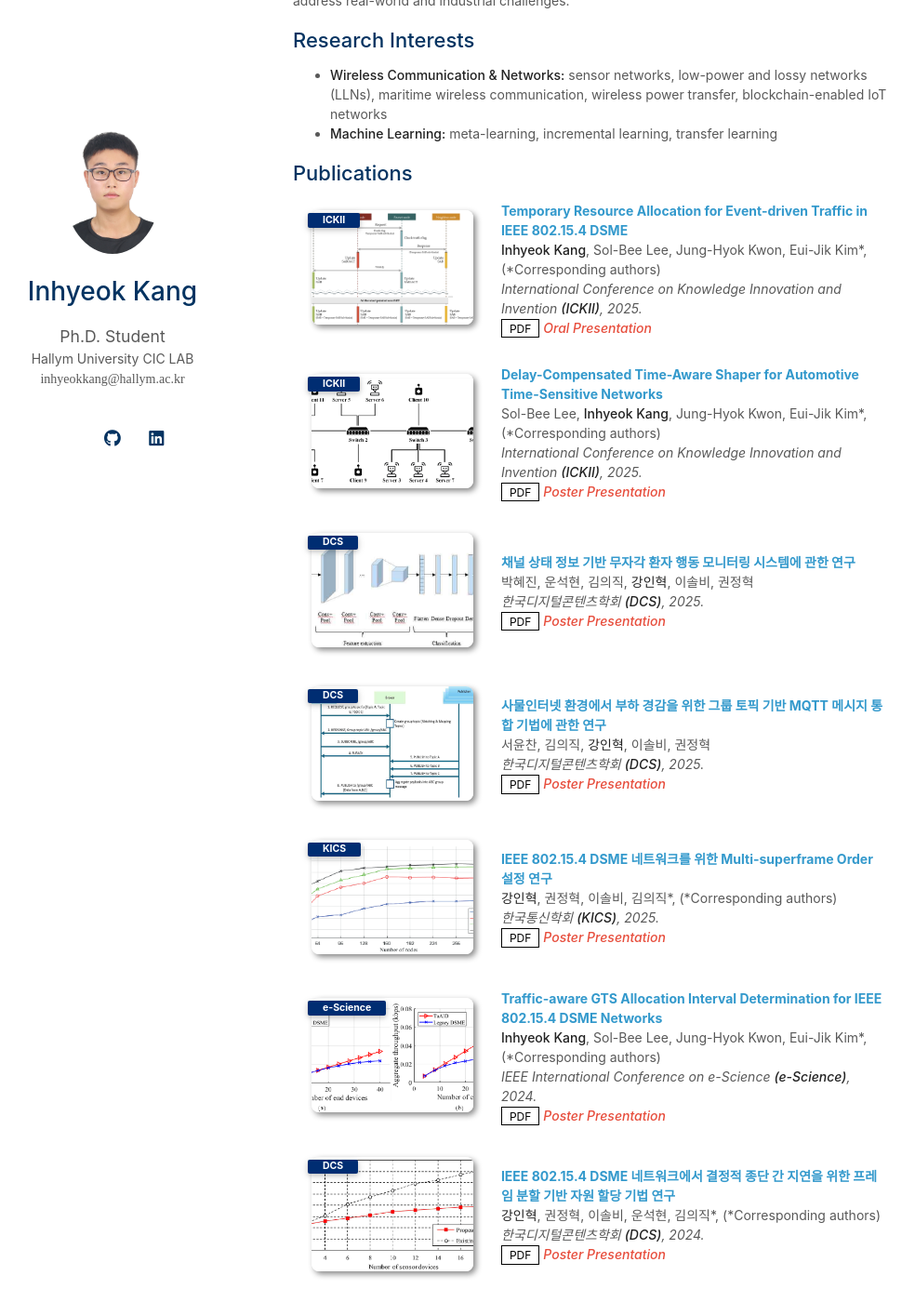
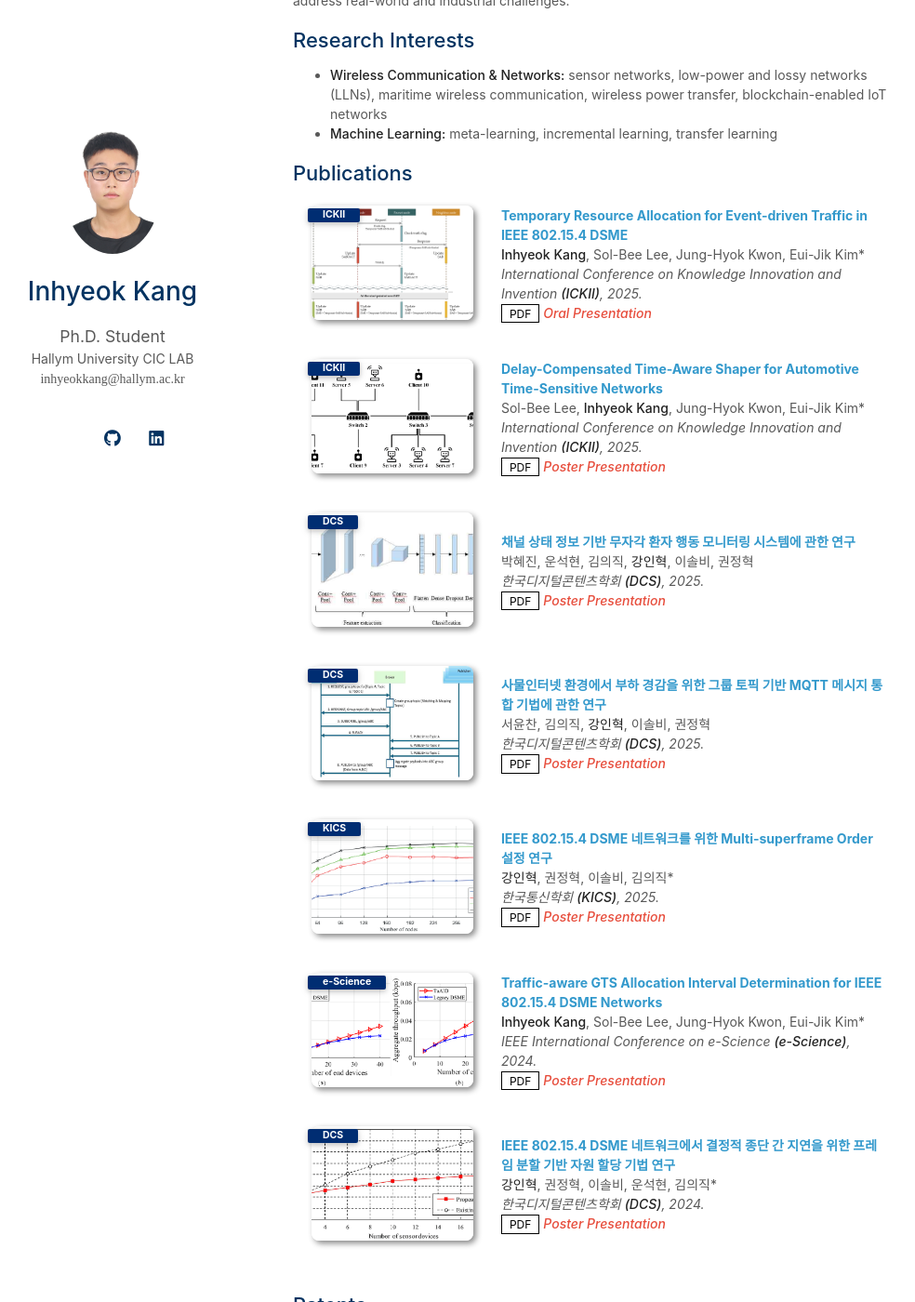
Before and after one commit to InhyeokKang/inhyeokkang.github.io, a Jekyll site: the page built from index.md, in a window 1280 px wide and 1400 px high, scrolled down 333 px. Shown: the whole window at 93% size, without its empty margins (155-1139 px from the left). Built offline with Jekyll 4.4.1, drawn with Linux system fonts in a browser that asks for light colours; a style sheet for code colours, icons or effects is not loaded; our own code applies the rules of GitHub Pages for plain Markdown files.

Commit message:
Update publications.yml

```diff
--- a/_data/publications.yml
+++ b/_data/publications.yml
@@ -1,7 +1,7 @@
 main:
 
   - title: Temporary Resource Allocation for Event-driven Traffic in IEEE 802.15.4 DSME
-    authors: <strong>Inhyeok Kang</strong>, Sol-Bee Lee, Jung-Hyok Kwon, Eui-Jik Kim*, (*Corresponding authors)
+    authors: <strong>Inhyeok Kang</strong>, Sol-Bee Lee, Jung-Hyok Kwon, Eui-Jik Kim*
     conference_short: ICKII
     conference: International Conference on Knowledge Innovation and Invention <strong>(ICKII)</strong>, 2025.
     pdf: ./assets/files/20250822_K250223_Full paper_Temporary resource.pdf
@@ -9,7 +9,7 @@ main:
     notes: Oral Presentation
 
   - title: "Delay-Compensated Time-Aware Shaper for Automotive Time-Sensitive Networks"
-    authors: Sol-Bee Lee, <strong>Inhyeok Kang</strong>, Jung-Hyok Kwon, Eui-Jik Kim*, (*Corresponding authors)
+    authors: Sol-Bee Lee, <strong>Inhyeok Kang</strong>, Jung-Hyok Kwon, Eui-Jik Kim*
     conference_short: ICKII
     conference: International Conference on Knowledge Innovation and Invention <strong>(ICKII)</strong>, 2025.
     pdf: ./assets/files/20250822_K250221_Full paper_Delay-Compensated.pdf
@@ -33,7 +33,7 @@ main:
     image: ./assets/img/teaser_dcs_2025_1.png
 
   - title: "IEEE 802.15.4 DSME 네트워크를 위한 Multi-superframe Order 설정 연구"
-    authors: <strong>강인혁</strong>, 권정혁, 이솔비, 김의직*, (*Corresponding authors)
+    authors: <strong>강인혁</strong>, 권정혁, 이솔비, 김의직*
     conference_short: KICS
     conference: 한국통신학회 <strong>(KICS)</strong>, 2025.
     pdf: https://www.dbpia.co.kr/Journal/articleDetail?nodeId=NODE12132228
@@ -41,7 +41,7 @@ main:
     image: ./assets/img/teaser_kics_2025.png
 
   - title: "Traffic-aware GTS Allocation Interval Determination for IEEE 802.15.4 DSME Networks"
-    authors: <strong>Inhyeok Kang</strong>, Sol-Bee Lee, Jung-Hyok Kwon, Eui-Jik Kim*, (*Corresponding authors)
+    authors: <strong>Inhyeok Kang</strong>, Sol-Bee Lee, Jung-Hyok Kwon, Eui-Jik Kim*
     conference_short: e-Science
     conference: IEEE International Conference on e-Science <strong>(e-Science)</strong>, 2024.
     pdf: https://ieeexplore.ieee.org/abstract/document/10678698
@@ -49,7 +49,7 @@ main:
     image: ./assets/img/teaser_escience_2024.png
 
   - title: "IEEE 802.15.4 DSME 네트워크에서 결정적 종단 간 지연을 위한 프레임 분할 기반 자원 할당 기법 연구"
-    authors: <strong>강인혁</strong>, 권정혁, 이솔비, 운석현, 김의직*, (*Corresponding authors)
+    authors: <strong>강인혁</strong>, 권정혁, 이솔비, 운석현, 김의직*
     conference_short: DCS
     conference: 한국디지털콘텐츠학회 <strong>(DCS)</strong>, 2024.
     pdf: ./assets/files/20240628_DCS_2024_하계종합학술대회_논문_강인혁_2024년6월28일발표.pdf
```
